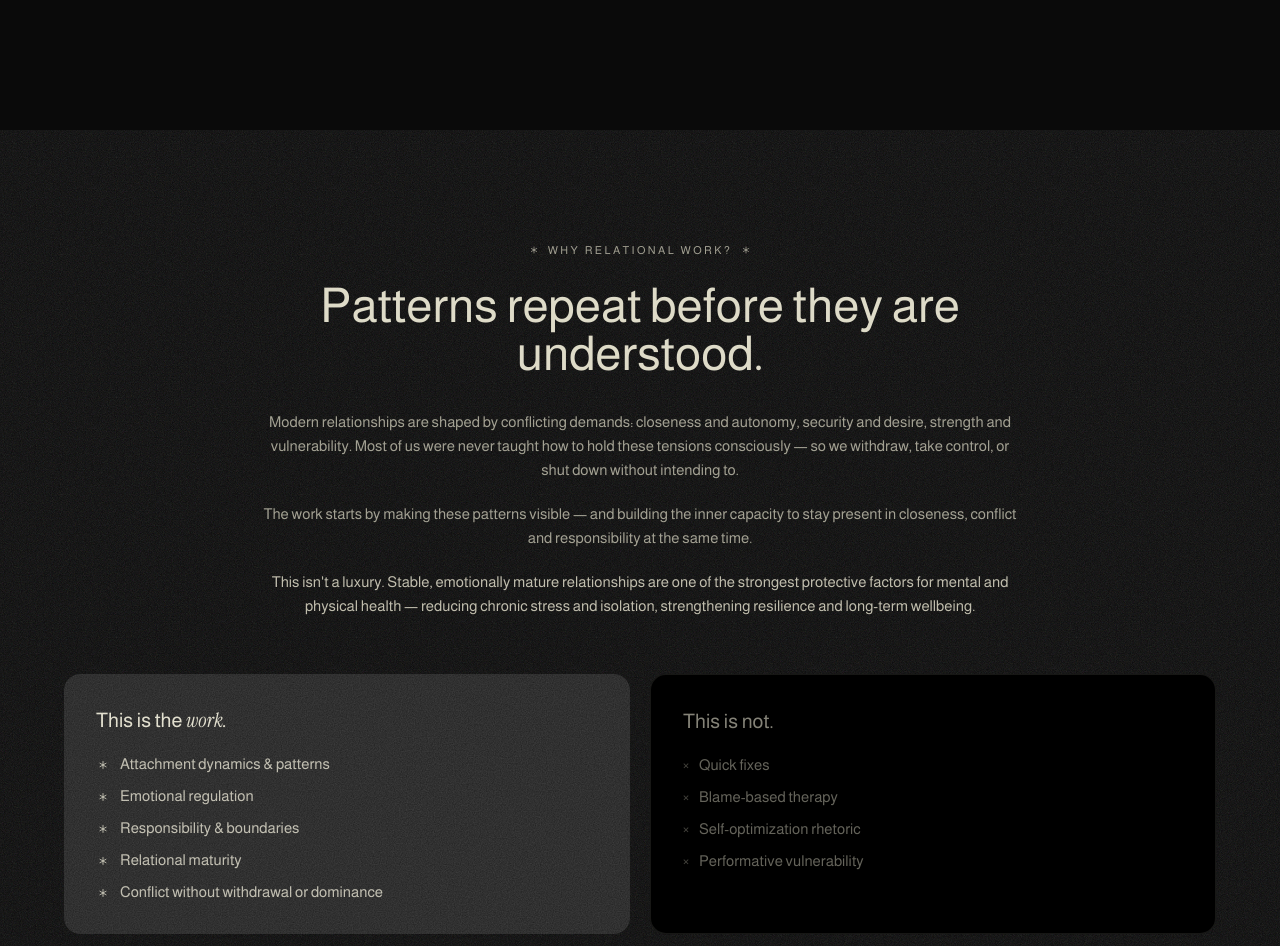
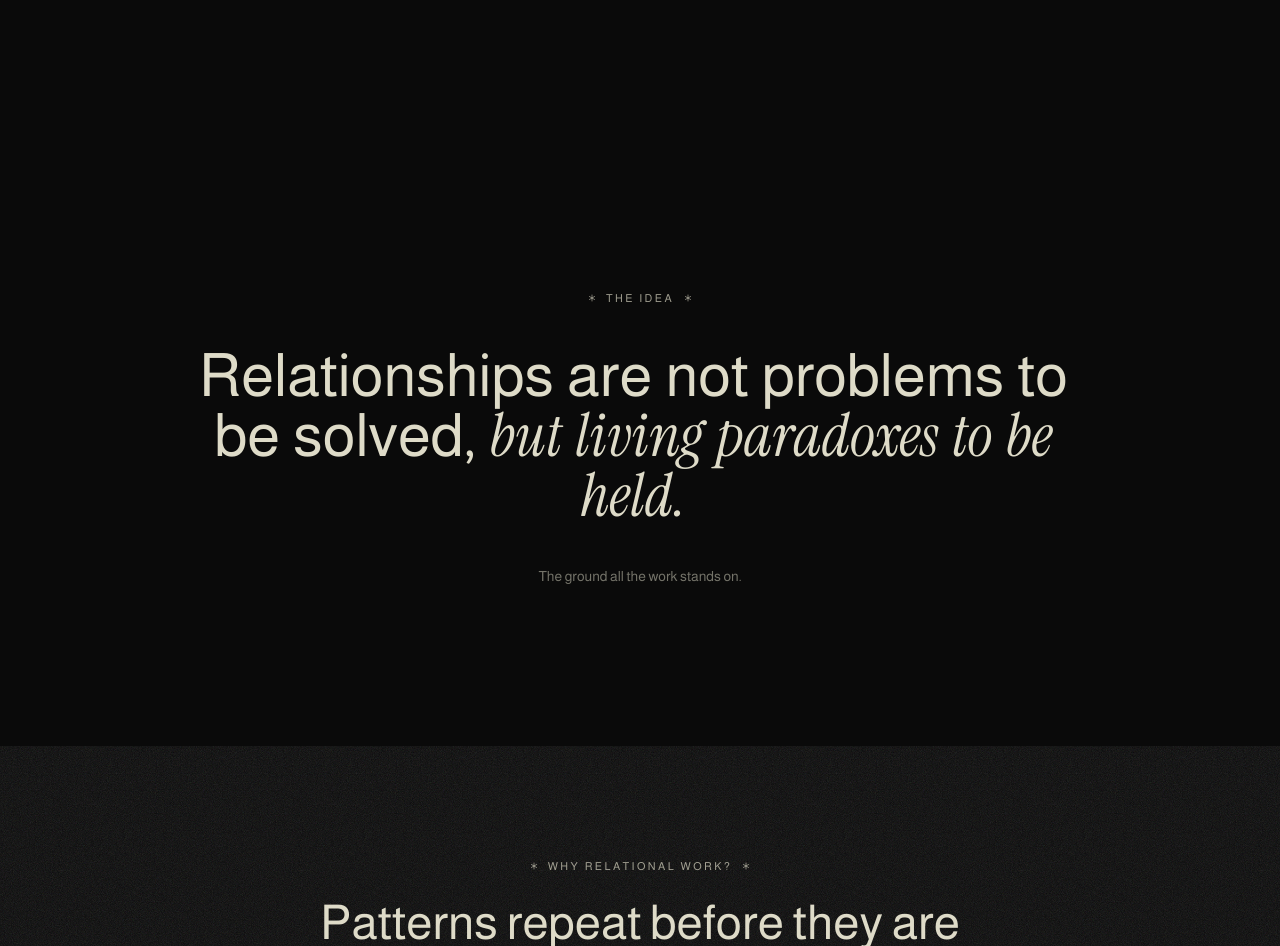
Before and after one commit to louisabrandt/brandt, a React (Vite) app: page / in a window 1280 px wide. Shown: the part 1960-2906 px from the top of the page. Built offline with nearby package versions, Linux system fonts and the light colour scheme.

Commit message:
Add signature 'The idea' manifesto section

```diff
--- a/src/App.tsx
+++ b/src/App.tsx
@@ -2,6 +2,7 @@ import StickyHeader from './components/StickyHeader'
 import Hero from './sections/Hero'
 import TrustBar from './sections/TrustBar'
 import About from './sections/About'
+import Ethos from './sections/Ethos'
 import WhyRelationalWork from './sections/WhyRelationalWork'
 import ForWhom from './sections/ForWhom'
 import Locations from './sections/Locations'
@@ -23,6 +24,7 @@ export default function App() {
         <Hero />
         <TrustBar />
         <About />
+        <Ethos />
         <WhyRelationalWork />
         <ForWhom />
         <Locations />
--- /dev/null
+++ b/src/sections/Ethos.tsx
@@ -0,0 +1,28 @@
+import WordsPullUpMultiStyle, { type Segment } from '../components/WordsPullUpMultiStyle'
+import SectionLabel from '../components/SectionLabel'
+
+const STATEMENT: Segment[] = [
+  { text: 'Relationships are not problems to be solved,', className: 'font-normal' },
+  { text: 'but living paradoxes to be held.', className: 'italic font-serif' },
+]
+
+export default function Ethos() {
+  return (
+    <section
+      id="ethos"
+      className="bg-[#0a0a0a] px-4 sm:px-6 md:px-10 lg:px-14 py-28 sm:py-32 md:py-40"
+    >
+      <div className="max-w-4xl mx-auto text-center">
+        <SectionLabel className="mb-8 sm:mb-10">The idea</SectionLabel>
+
+        <div className="text-3xl sm:text-4xl md:text-5xl lg:text-6xl font-normal text-primary leading-[1.1]">
+          <WordsPullUpMultiStyle segments={STATEMENT} />
+        </div>
+
+        <p className="mt-8 sm:mt-10 text-primary/50 text-sm">
+          The ground all the work stands on.
+        </p>
+      </div>
+    </section>
+  )
+}
```
